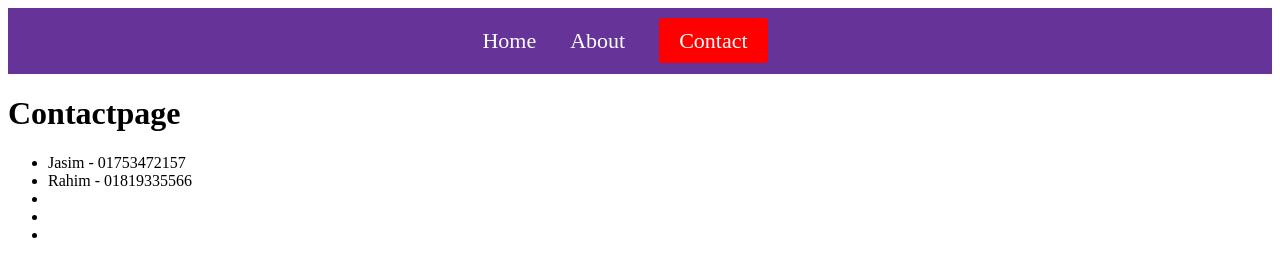
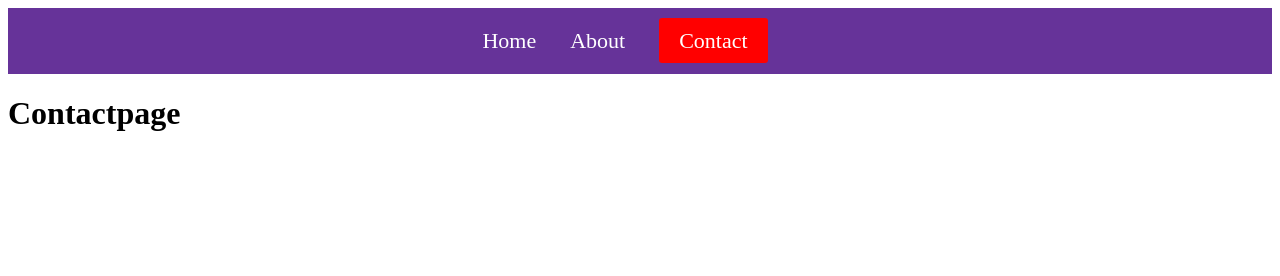
Before and after one commit to mdjasimuddim/Active-Navbar, a plain HTML site: page contact.html in a window 1280 px wide. Drawn offline with Linux system fonts and the light colour scheme.

Commit message:
contact numbers removed

```diff
--- a/contact.html
+++ b/contact.html
@@ -14,13 +14,7 @@
         <a href="contact.html">Contact</a>
     </div>
         <h1>Contactpage</h1>
-    <ul>
-        <li>Jasim - 01753472157</li>
-        <li>Rahim - 01819335566</li>
-        <li></li>
-        <li></li>
-        <li></li>
-    </ul>
+
 
     <script src="script.js"></script>
 </body>
```
